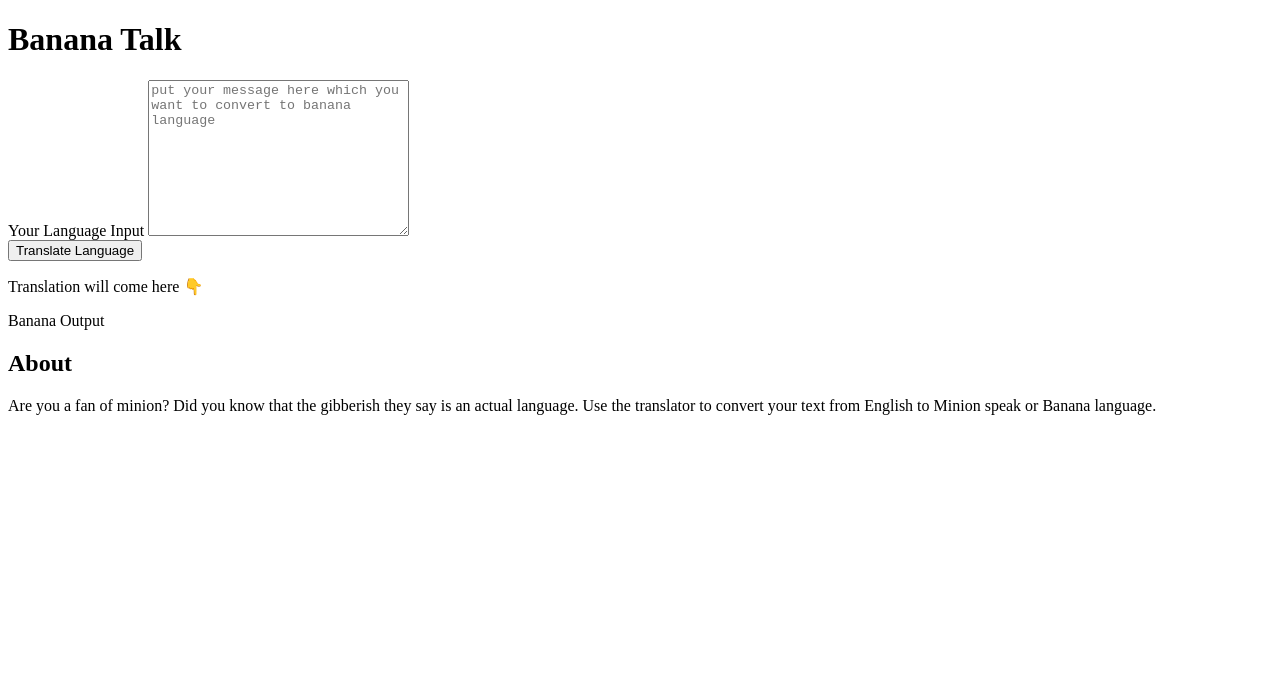
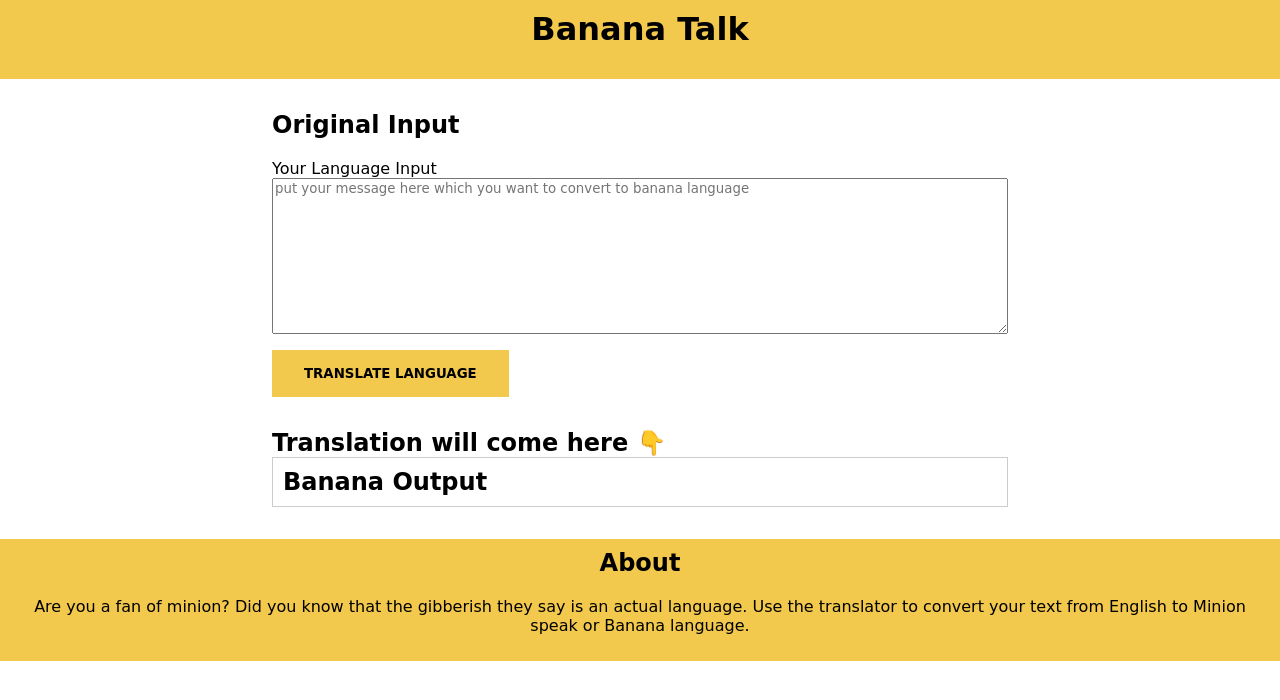
Before and after one commit to chaitanyatekane/Talk-Like-Minions, a plain HTML site: page index.html in a window 1280 px wide. Drawn offline with Linux system fonts and the light colour scheme; a web font is replaced by a local one.

Commit message:
add styles

```diff
--- a/index.html
+++ b/index.html
@@ -4,6 +4,9 @@
     <meta charset="UTF-8">
     <meta http-equiv="X-UA-Compatible" content="IE=edge">
     <meta name="viewport" content="width=device-width, initial-scale=1.0">
+    <link rel="preconnect" href="https://fonts.googleapis.com">
+    <link rel="preconnect" href="https://fonts.gstatic.com" crossorigin>
+    <link href="https://fonts.googleapis.com/css2?family=Klee+One:wght@400;600&display=swap" rel="stylesheet">
     <link rel="stylesheet" href="style.css">
     <title>Minion-Speak</title>
 </head>
@@ -14,6 +17,7 @@
 
     <main>
         <section class="input">
+            <h2 class="output__text">Original Input</h2>
             <form id="minion-form">
                 <div class="form-group">
                     <label for="input-text">Your Language Input</label>
@@ -25,7 +29,7 @@
             </form>
         </section>
         <section class="output">
-            <p class="output__text">Translation will come here 👇</p>
+            <h2 class="output__text">Translation will come here 👇</>
             <div class="output__translation" id="minion-output">
                 Banana Output
             </div>
--- a/style.css
+++ b/style.css
@@ -0,0 +1,79 @@
+*,
+::after,
+::before {
+    box-sizing: border-box;
+}
+
+html {
+    font-size: 100%;
+}
+
+body {
+    font-family: 'Klee One', cursive;
+    margin: 0;
+}
+
+textarea, button {
+    font-family: inherit;
+}
+
+header,
+button,
+footer {
+    background-color: #f2c94c;
+    text-align: center;
+    padding: 0.625rem;
+}
+
+h1,
+h2 {
+    margin-top: 0;
+    font-weight: 600;
+}
+
+main {
+    padding: 0 1rem;
+}
+
+main section {
+    margin-top: 2rem;
+    margin-bottom: 2rem;
+}
+
+#minion-form {
+    display: flex;
+    flex-direction: column;
+    gap: 1rem;
+}
+
+.form-group {
+    display: flex;
+    flex-direction: column;
+    gap: 1ren;
+}
+
+.form-group button[type="submit"] {
+    border: none;
+    padding: 1rem 2rem;
+    font-weight: 600;
+    text-transform: uppercase;
+    width: max-content;
+    cursor: pointer;
+}
+
+#minion-output {
+    border: 1px solid hsla(0, 0%, 0%, 0.2);
+    overflow: auto;
+    padding: 0.625rem;
+}
+
+@media screen and (min-width: 768px) {
+    /*
+    these styles will apply to all devices whose minimum width is 768px and above
+     */
+     main {
+         max-width: 768px;
+         margin-left: auto;
+         margin-right: auto;
+     }
+}
```
Also changed, not shown: 1 other file.
